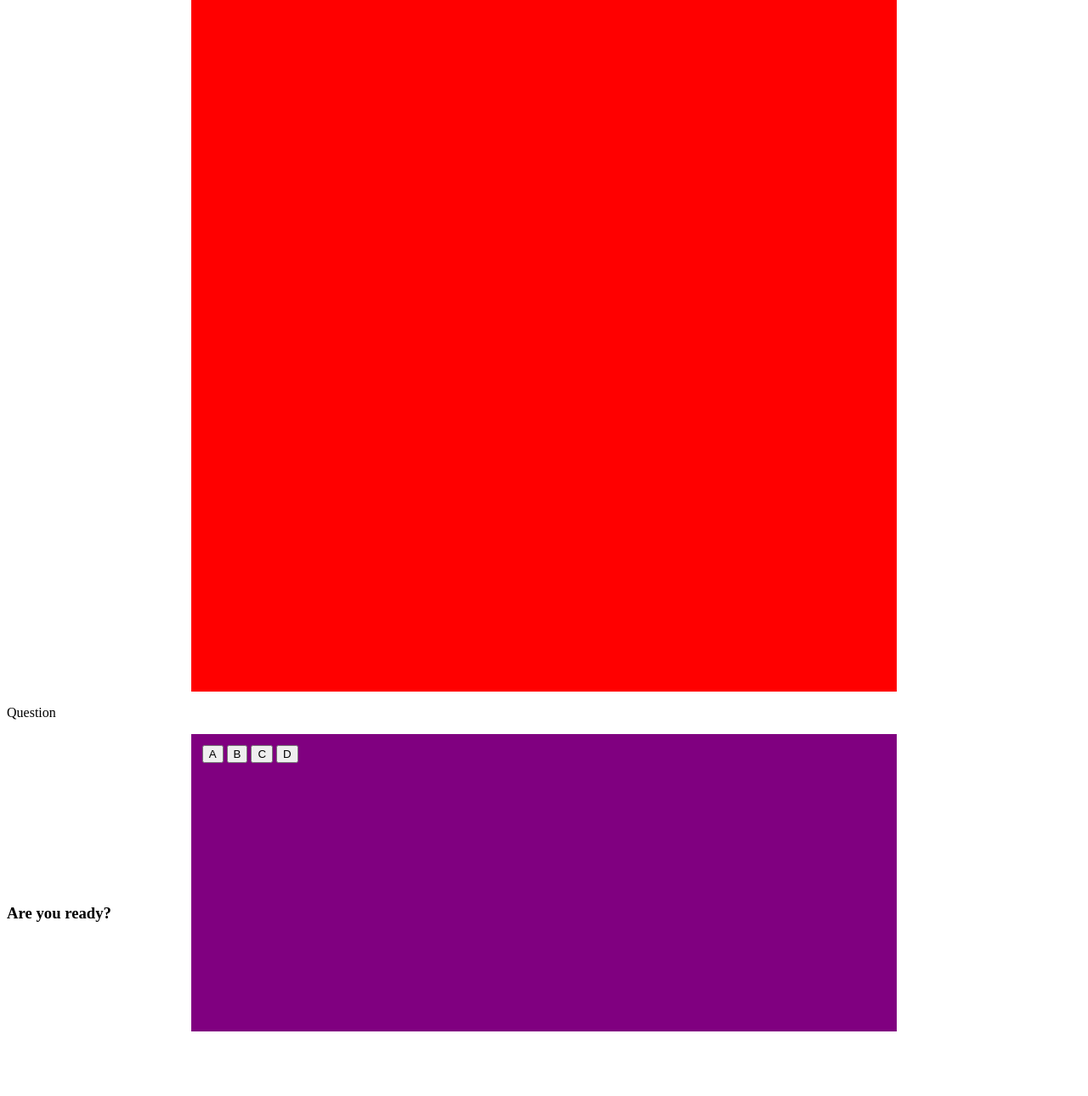
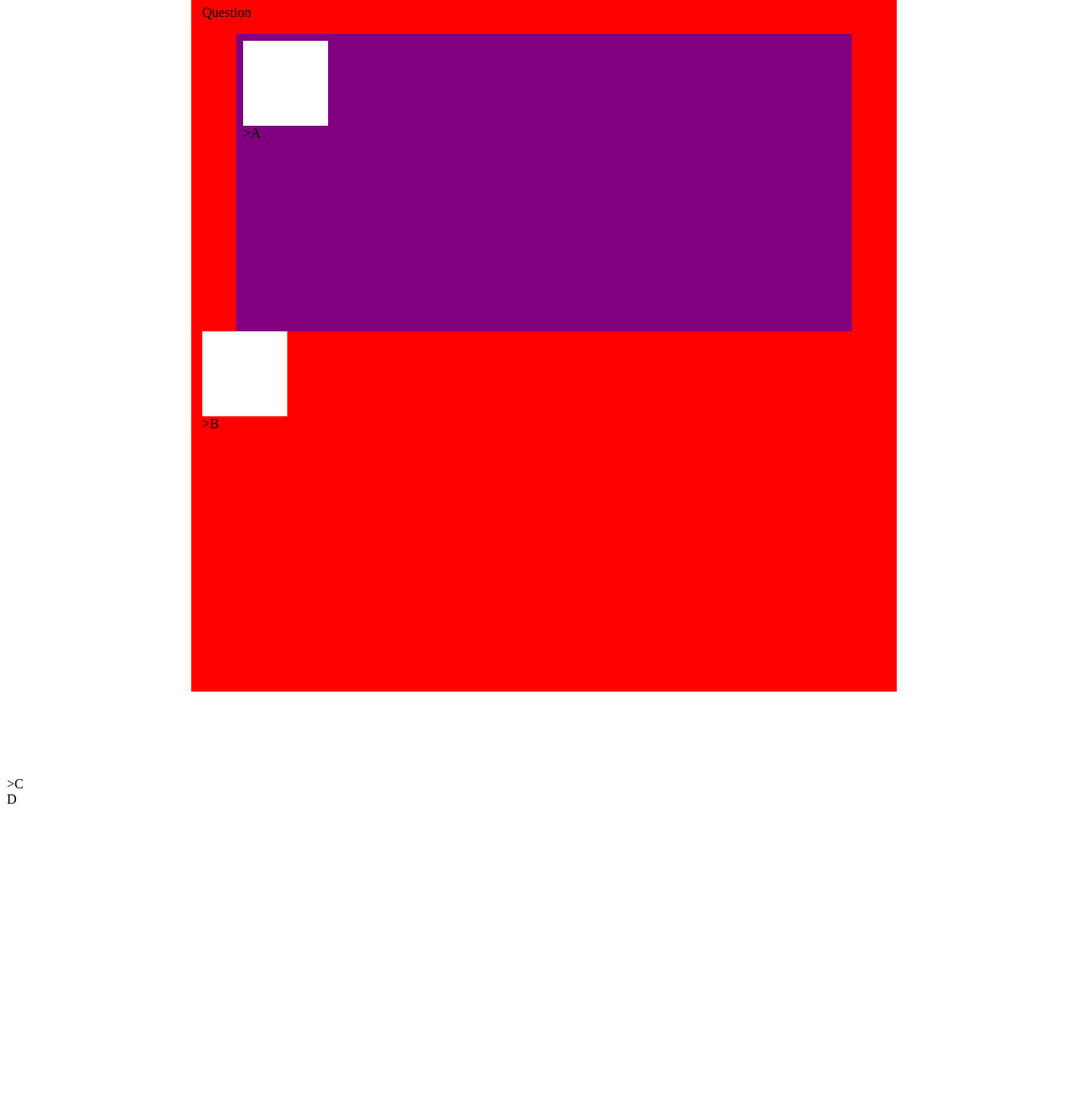
Before and after one commit to samhodgson88/nocapsjavascript, a plain HTML site: page index.html in a window 1280 px wide. Shown: the part 184-1474 px from the top of the page at 85% size. After the commit the page ends 1224 px from the top, so only its background shows below. Drawn offline with Linux system fonts and the light colour scheme.

Commit message:
/workspace/nocapsjavascript/index.html

```diff
--- a/index.html
+++ b/index.html
@@ -16,19 +16,18 @@
 </header>
 
 <div class = "container-fluid" id="quizarea">
-</div>
-<div id="start">
-  <h3> Are you ready?</h3>
+   <div id="start">
+   <h1> Are you ready?</h1>
 </div>
 <div id="quiz" style = "display : none;">
 </div>
 <div id="question"><p>Question</p>
 </div>
-<div id ="multichoice">
-    <button class = "choice" id="1" onclick="checkAnswer('1')">A</button>
-    <button class = "choice" id="2" onclick="checkAnswer('2')">B</button>
-    <button class = "choice" id="3" onclick="checkAnswer('3')">C</button>
-    <button class = "choice" id="4" onclick="checkAnswer('4')">D</button>
+<div id="multichoice">
+    <div class = "choices" id="one" onclick="checkAnswer('choice1')" data-question="1"></div>>A</div>
+    <div class = "choices"id="two" onclick="checkAnswer('choice2')" data-question="2"></div>>B</div>
+    <div class = "choices" id="three" onclick="checkAnswer('choice3')"data-question="3"></div>>C</div>
+    <div class = "choices" id="four" onclick="checkAnswer('choice4')"data-question="4">D</div>
 
 </div>
     <div id="answercount" class="count" class="countwrong">
```
